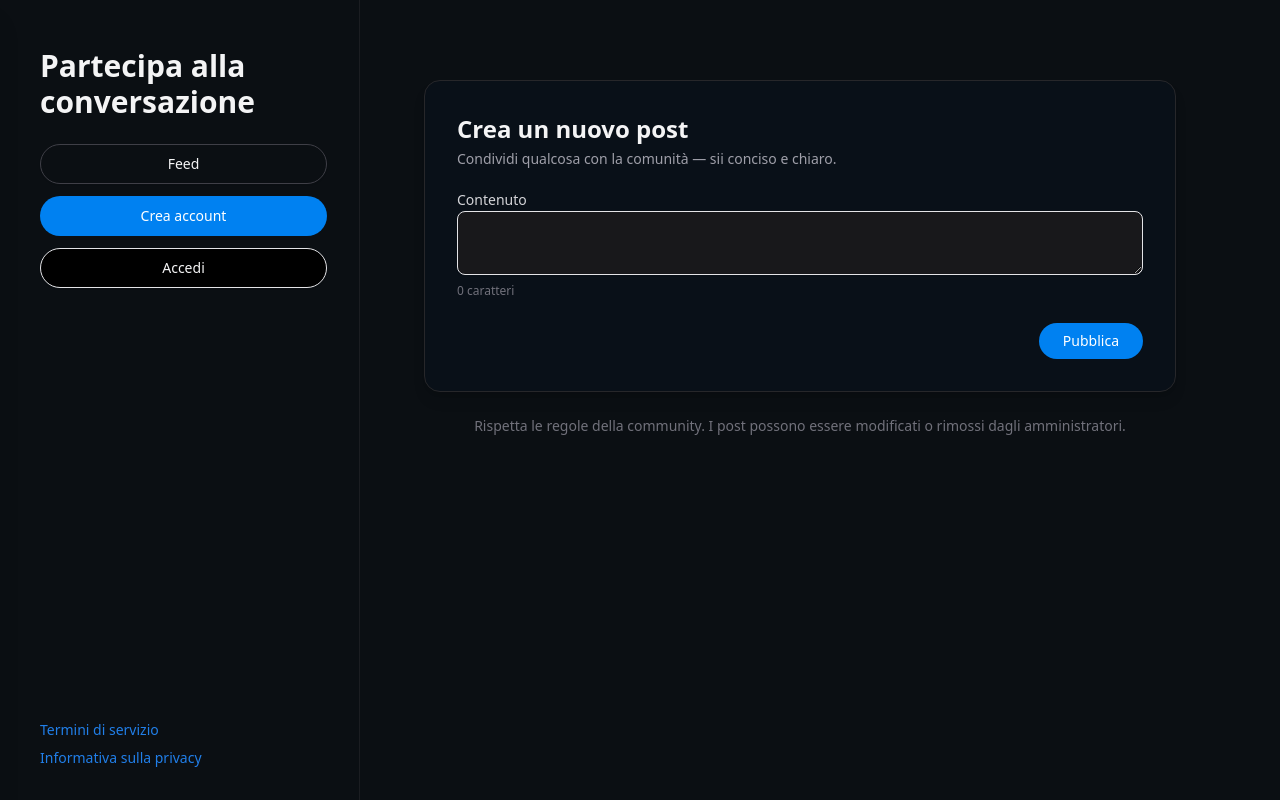
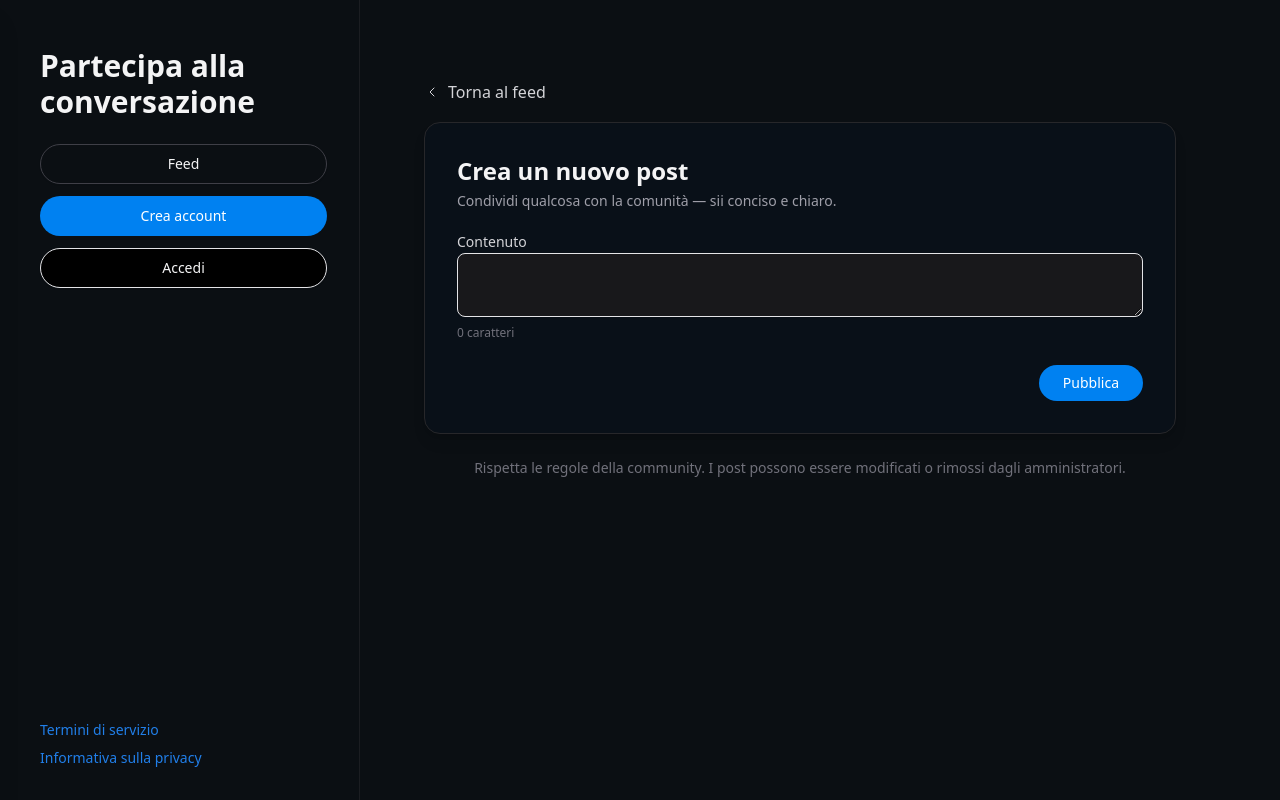
Before and after one commit to gabbonj/Formazione-fron-jetop, a Next.js app: page /post in a window 1280 px wide. Built offline with nearby package versions, Linux system fonts and the light colour scheme; no server answers.

Commit message:
added backlink button

```diff
--- a/app/post/page.tsx
+++ b/app/post/page.tsx
@@ -2,10 +2,12 @@
 
 import React from "react";
 import CreatePost from "@/components/create-post";
+import BackLink from "@/components/back-link";
 
 export default function NewPostPage() {
   return (
     <div className="py-8 px-4">
+      <BackLink />
       <CreatePost />
     </div>
   );
--- a/app/profile/page.tsx
+++ b/app/profile/page.tsx
@@ -1,11 +1,13 @@
 "use client";
 
 import React from "react";
+import BackLink from "@/components/back-link";
 import ProfileForm from "@/components/profile-form";
 
 export default function ProfilePage() {
   return (
     <div className="py-8 px-4">
+      <BackLink />
       <ProfileForm />
     </div>
   );
--- a/app/user/[username]/page.tsx
+++ b/app/user/[username]/page.tsx
@@ -6,6 +6,7 @@ import Link from "next/link";
 import { Avatar, AvatarFallback, AvatarImage } from "@/components/ui/avatar";
 import { fetchUserByUsername, fetchPosts } from "@/lib/api";
 import PostItem from "@/components/post-item";
+import BackLink from "@/components/back-link";
 
 export default function UserPage() {
   const params = useParams();
@@ -85,6 +86,7 @@ export default function UserPage() {
 
   return (
     <div className="py-8 px-4">
+      <BackLink />
       <div className="max-w-3xl mx-auto">
         <div className="bg-[#091018] border border-zinc-800 rounded-2xl p-6 shadow">
           <div className="flex flex-col md:flex-row md:items-center gap-4 md:gap-8">
--- /dev/null
+++ b/components/back-link.tsx
@@ -0,0 +1,23 @@
+"use client";
+
+import Link from "next/link";
+import * as React from "react";
+
+type BackLinkProps = {
+  href?: string;
+  children?: React.ReactNode;
+  className?: string;
+};
+
+export default function BackLink({ href = '/', children = 'Torna al feed', className = '' }: BackLinkProps) {
+  return (
+    <div className={`mb-4 ${className}`}>
+      <Link href={href} className="inline-flex items-center gap-2 text-zinc-300 hover:text-zinc-100">
+        <svg width="16" height="16" viewBox="0 0 24 24" fill="none" stroke="currentColor" strokeWidth="1.5" strokeLinecap="round" strokeLinejoin="round">
+          <path d="M15 18l-6-6 6-6" />
+        </svg>
+        {children}
+      </Link>
+    </div>
+  );
+}
--- a/components/post-detail.tsx
+++ b/components/post-detail.tsx
@@ -12,6 +12,7 @@ import { fetchUser } from "@/lib/api";
 import Link from "next/link";
 import { fetchPost, fetchComments, createComment, fetchLikesCount, addLike, removeLike, getToken } from "@/lib/api";
 import CommentItem from "@/components/comment-item";
+import BackLink from "@/components/back-link";
 
 type Comment = { id: string; content: string; created_at: string; user?: { username?: string } };
 
@@ -131,14 +132,7 @@ export default function PostDetail({ id }: { id: string }) {
   return (
     <div className="w-full max-w-2xl">
       <div className="mb-6">
-        <div className="mb-4">
-          <Link href="/" className="inline-flex items-center gap-2 text-zinc-300 hover:text-zinc-100">
-            <svg width="16" height="16" viewBox="0 0 24 24" fill="none" stroke="currentColor" strokeWidth="1.5" strokeLinecap="round" strokeLinejoin="round">
-              <path d="M15 18l-6-6 6-6" />
-            </svg>
-            Torna al feed
-          </Link>
-        </div>
+        <BackLink />
         {loading && <div className="py-6 text-zinc-400">Caricamento...</div>}
         {!loading && post && (
           <header className="mb-4">
```
